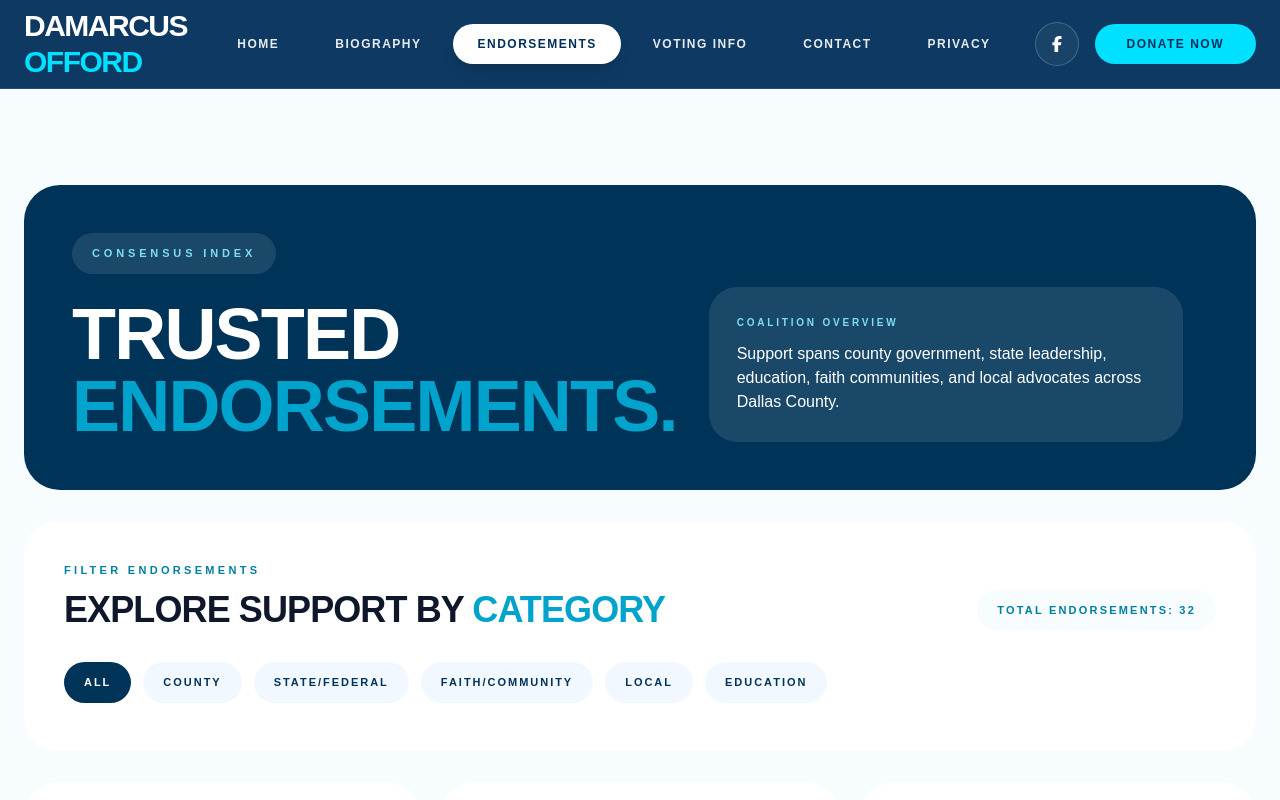
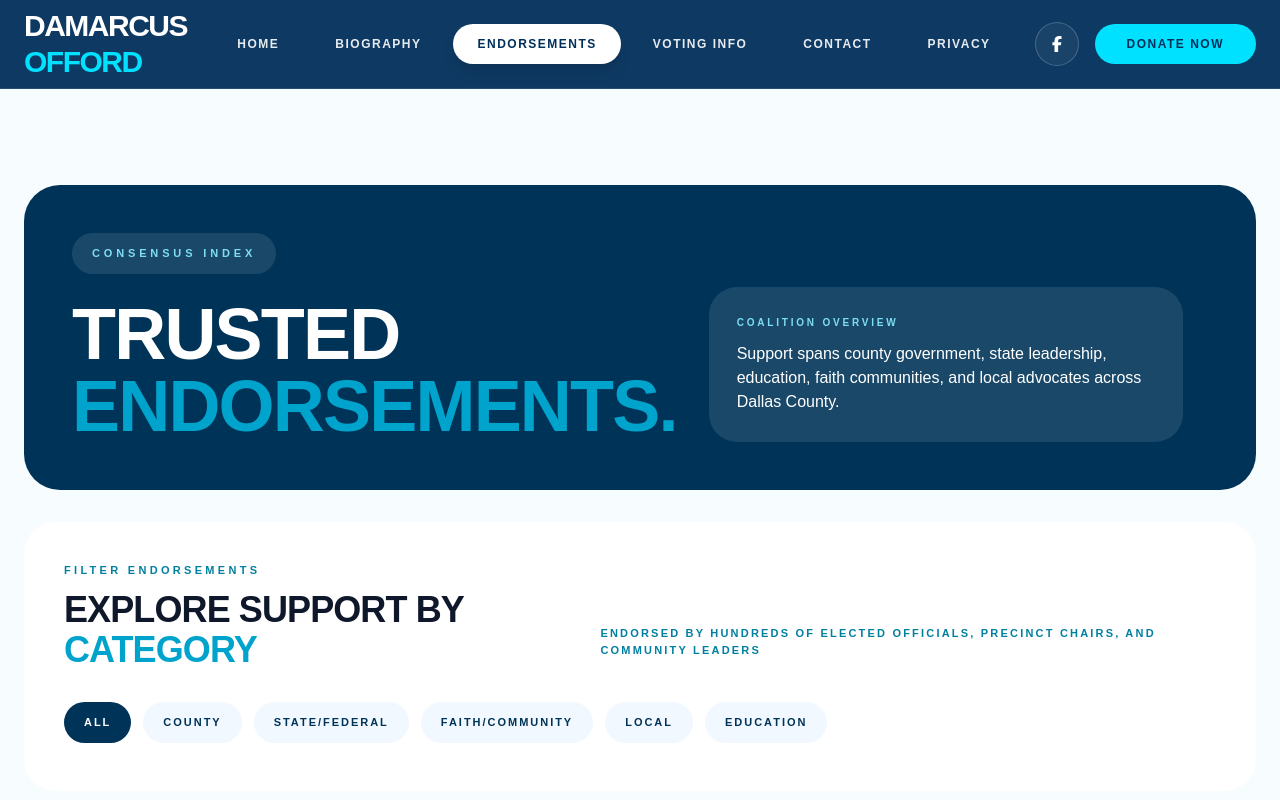
Before and after one commit to Ibeneme/dallas, a React (Vite) app: page /endorsements in a window 1280 px wide. Shown: the top 800 px of the page. Built offline with nearby package versions, Linux system fonts and the light colour scheme; a web font is replaced by a local one.

Commit message:
Update Endorsements.tsx

```diff
--- a/src/pages/Endorsements.tsx
+++ b/src/pages/Endorsements.tsx
@@ -190,8 +190,8 @@ const EndorsementsSection: React.FC = () => {
               </h3>
             </div>
 
-            <div className="rounded-full bg-[#f7fcff] px-5 py-3 text-[11px] font-black uppercase tracking-[0.2em] text-[#007fa0]">
-              Total Endorsements: {filteredData.length}
+            <div className="rounded-full px-5 py-3 text-[11px] font-black uppercase tracking-[0.2em] text-[#007fa0]">
+              Endorsed by hundreds of elected officials, precinct chairs, and community leaders
             </div>
           </div>
 
```
